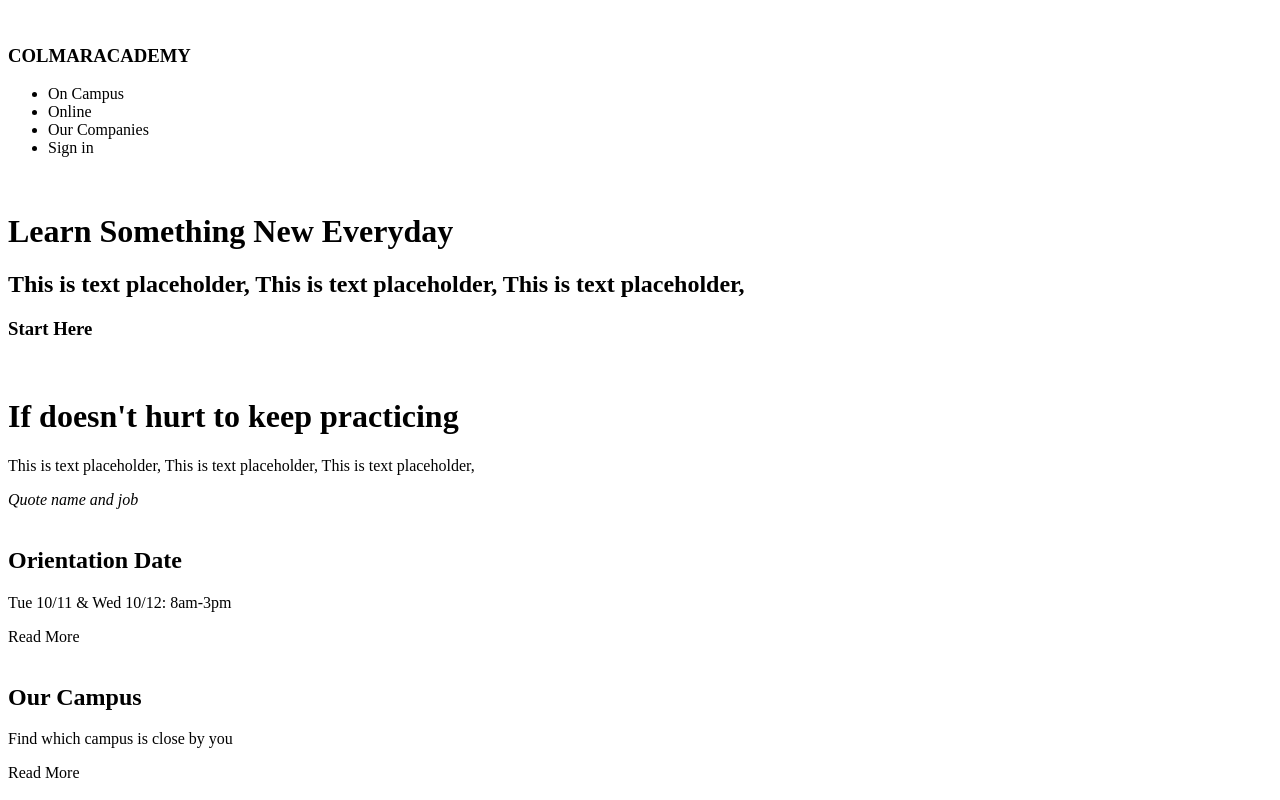
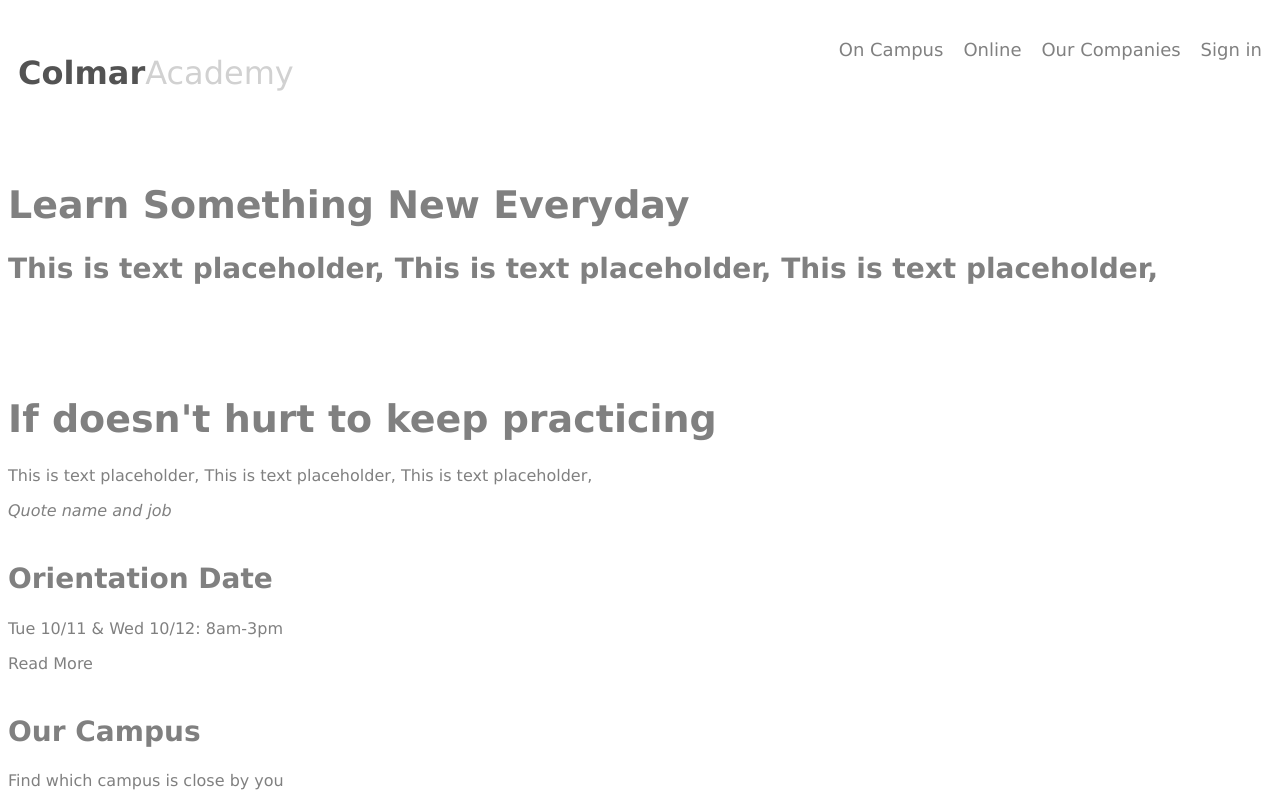
Before and after one commit to AaronCurrie/Colmar-Academy, a plain HTML site: page Index.html in a window 1280 px wide. Shown: the top 800 px of the page. Drawn offline with Linux system fonts and the light colour scheme.

Commit message:
color font and font size

```diff
--- a/Index.html
+++ b/Index.html
@@ -6,15 +6,17 @@
     <link rel="stylesheet" type="text/css" href="https://stackpath.bootstrapcdn.com/font-awesome/4.7.0/css/font-awesome.min.css">
 </head>
 <body>
-<header>
-  <img>
-  <h3><strong>COLMAR</strong>ACADEMY</h3>
-  <ul>
-      <li><a>On Campus</a></li>
-      <li><a>Online</a></li>
-      <li><a>Our Companies</a></li>
-      <li><a>Sign in</a></li>
-  </ul>
+<header class="header">
+  <div class="colmarac">
+    <img class="logopic">
+    <a href="#default" class="logo"><h4 class="colmar">Colmar</h4><h4 class="academy">Academy</h4></a>
+  </div>
+  <div class="header-right">
+      <a>On Campus</a>
+      <a>Online</a>
+      <a>Our Companies</a>
+      <a>Sign in</a>
+  </div>
 </header>
 
 <div class="hero">
--- a/Resources/CSS/style.css
+++ b/Resources/CSS/style.css
@@ -0,0 +1,76 @@
+html {
+    color: grey;
+    font-family: Verdana, Geneva, Tahoma, sans-serif;
+}
+
+h1 {
+    font-size: 38px;
+    font-weight: bold;
+}
+
+h2 {
+    font-size: 28px;
+    font-weight: bold;
+}
+
+h3 {
+    font-size: 20px;
+    color: white;
+}
+
+h4 {
+    font-size: 32px;
+}
+
+ul {
+    list-style-type: none;
+}
+
+.academy {
+    color: rgb(209, 209, 209);
+    font-size: 32px;
+    font-weight: lighter;
+    float:left;
+}
+
+.colmar {
+    color: rgb(83, 83, 83);
+    font-weight: bolder;
+    float: left;
+}
+
+
+/* Style the header with a grey background and some padding */
+.header {
+    overflow: hidden;
+    background-color: white;
+  }
+
+  /* Style the header links */
+  .header a {
+    float: left;
+    color: grey;
+    text-align: center;
+    padding: 10px;
+    text-decoration: none;
+    font-size: 18px;
+    line-height: 25px;
+    border-radius: 4px;
+  }
+
+  /* Change the background color on mouse-over */
+  .header a:hover {
+    background-color: #ddd;
+    color:grey;
+  }
+
+  /* Style the active/current link*/
+  .header a.active {
+    background-color: dodgerblue;
+    color: white;
+  }
+
+  /* Float the link section to the right */
+  .header-right {
+    float: right;
+  }
```
